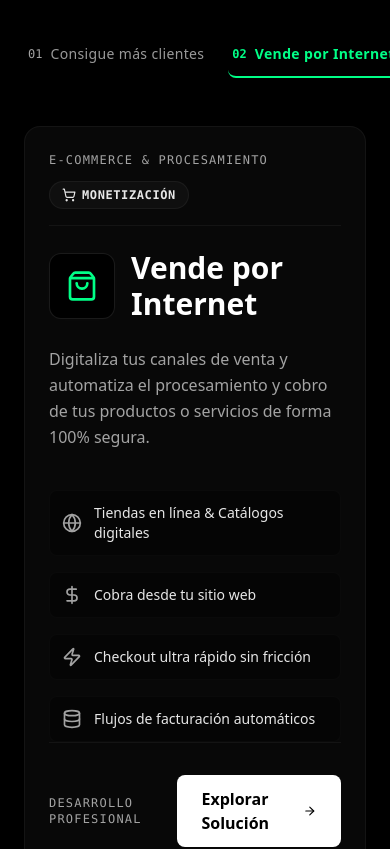
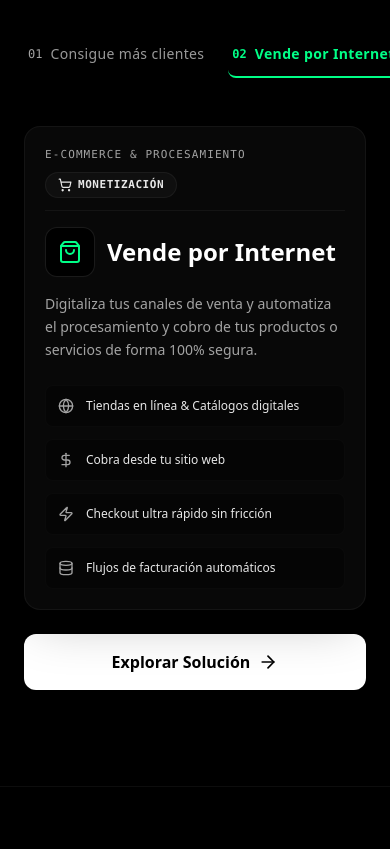
Before and after one commit to Turok2099/digicore, a Next.js app: page / in a window 390 px wide. Shown: the part 1120-1969 px from the top of the page. Built offline with nearby package versions, Linux system fonts and the light colour scheme.

Commit message:
actualizacion de hero

```diff
--- a/src/components/marketing/Features.tsx
+++ b/src/components/marketing/Features.tsx
@@ -229,59 +229,61 @@ export default function Features() {
             })}
           </div>          {/* Right Column: Display Active Card with smooth fade-in */}
           <div
-            className="lg:col-span-7 flex flex-col justify-center order-2 h-full min-h-[400px] lg:min-h-[460px]"
+            className="lg:col-span-7 flex flex-col justify-center order-2 lg:min-h-[460px]"
             onMouseEnter={() => setIsPaused(true)}
             onMouseLeave={() => setIsPaused(false)}
           >
-            {/* The transition CSS handles the smooth opacity and scale fade */}
+            {/* Wrapper to hold card and outside mobile button */}
+            <div className="flex flex-col gap-4">
+              {/* Active Card Body */}
               <div
-              className={`w-full h-full bg-bg-card rounded-2xl p-6 sm:p-10 border border-white/5 shadow-2xl relative overflow-hidden flex flex-col justify-between transition-all duration-300 ease-in-out ${isFading ? "opacity-0 scale-[0.985] blur-[2px]" : "opacity-100 scale-100 blur-0"
+                className={`w-full bg-bg-card rounded-2xl p-5 sm:p-10 border border-white/5 shadow-2xl relative overflow-hidden transition-all duration-300 ease-in-out ${isFading ? "opacity-0 scale-[0.985] blur-[2px]" : "opacity-100 scale-100 blur-0"
                   }`}
               >
                 {/* Top border accent line */}
                 <div className={`absolute top-0 left-0 right-0 h-[1px] bg-gradient-to-r from-transparent via-${displaySolution.accentColor === 'text-neon-cyan' ? 'neon-cyan/30' : 'neon-emerald/30'} to-transparent`}></div>
 
-              <div className="space-y-6">
+                <div className="space-y-4 sm:space-y-6">
                   {/* Tagline & Badge */}
-                <div className="flex flex-col sm:flex-row sm:items-center justify-between gap-3 pb-4 border-b border-white/5">
-                  <span className="text-[12px] sm:text-xs font-mono tracking-widest text-text-muted">{displaySolution.tagline}</span>
-                  <span className="text-[12px] sm:text-xs px-3 py-1 rounded-full bg-white/[0.03] border border-white/5 text-white/90 flex items-center gap-1.5 font-semibold font-mono uppercase tracking-wider w-fit">
+                  <div className="flex flex-col sm:flex-row sm:items-center justify-between gap-2 sm:gap-3 pb-3 sm:pb-4 border-b border-white/5">
+                    <span className="text-[11px] sm:text-xs font-mono tracking-widest text-text-muted">{displaySolution.tagline}</span>
+                    <span className="text-[11px] sm:text-xs px-3 py-1 rounded-full bg-white/[0.03] border border-white/5 text-white/90 flex items-center gap-1.5 font-semibold font-mono uppercase tracking-wider w-fit">
                       <displaySolution.badgeIcon className="size-3.5" />
                       {displaySolution.badgeText}
                     </span>
                   </div>
 
                   {/* Main Card Icon and Title */}
-                <div className="flex items-center gap-4">
-                  <div className={`p-4 bg-black border border-white/10 rounded-xl ${displaySolution.accentColor} shadow-[0_0_15px_rgba(255,255,255,0.02)]`}>
-                    <DisplayIcon className="size-8" />
+                  <div className="flex items-center gap-3 sm:gap-4">
+                    <div className={`p-3 sm:p-4 bg-black border border-white/10 rounded-xl ${displaySolution.accentColor} shadow-[0_0_15px_rgba(255,255,255,0.02)]`}>
+                      <DisplayIcon className="size-6 sm:size-8" />
                     </div>
-                  <h3 className="text-3xl sm:text-4xl font-black text-white">
+                    <h3 className="text-2xl sm:text-4xl font-black text-white">
                       {displaySolution.title}
                     </h3>
                   </div>
 
                   {/* Description */}
-                <p className="text-base sm:text-lg text-text-muted leading-relaxed font-light">
+                  <p className="text-sm sm:text-lg text-text-muted leading-relaxed font-light">
                     {displaySolution.description}
                   </p>
 
                   {/* Sub Features Checklist */}
-                <div className="grid grid-cols-1 sm:grid-cols-2 gap-4 pt-4">
+                  <div className="grid grid-cols-1 sm:grid-cols-2 gap-3 sm:gap-4 pt-2 sm:pt-4">
                     {displaySolution.features.map((feat, idx) => {
                       const FeatIcon = feat.icon;
                       return (
                         <div key={idx} className="flex items-center gap-3 bg-black/30 border border-white/[0.02] p-3 sm:p-4 rounded-lg">
-                        <FeatIcon className="size-5 text-text-muted shrink-0" />
-                        <span className="text-sm sm:text-base text-white/90 font-light">{feat.label}</span>
+                          <FeatIcon className="size-4 sm:size-5 text-text-muted shrink-0" />
+                          <span className="text-xs sm:text-base text-white/90 font-light">{feat.label}</span>
                         </div>
                       );
                     })}
                   </div>
                 </div>
 
-              {/* Bottom CTA to subpage */}
-              <div className="pt-8 border-t border-white/5 flex items-center justify-between">
+                {/* Desktop-only Bottom CTA (inside card) */}
+                <div className="hidden sm:flex pt-8 mt-8 border-t border-white/5 items-center justify-between">
                   <span className="text-xs font-mono uppercase tracking-widest text-text-muted">Desarrollo Profesional</span>
                   <a
                     href={displaySolution.href}
@@ -291,7 +293,18 @@ export default function Features() {
                     <ArrowRight className="size-5" />
                   </a>
                 </div>
+              </div>
 
+              {/* Mobile-only Bottom CTA (outside card) */}
+              <div className="sm:hidden w-full flex justify-center pt-2">
+                <a
+                  href={displaySolution.href}
+                  className="w-full text-center inline-flex items-center justify-center gap-2 px-6 py-4 rounded-xl bg-white text-black font-extrabold text-base transition-all duration-300 hover:bg-neon-cyan hover:shadow-[0_0_15px_rgba(0,128,255,0.2)]"
+                >
+                  Explorar Solución
+                  <ArrowRight className="size-5" />
+                </a>
+              </div>
             </div>
           </div>
 
```
Lines whose indentation alone changed are shown as unchanged.
